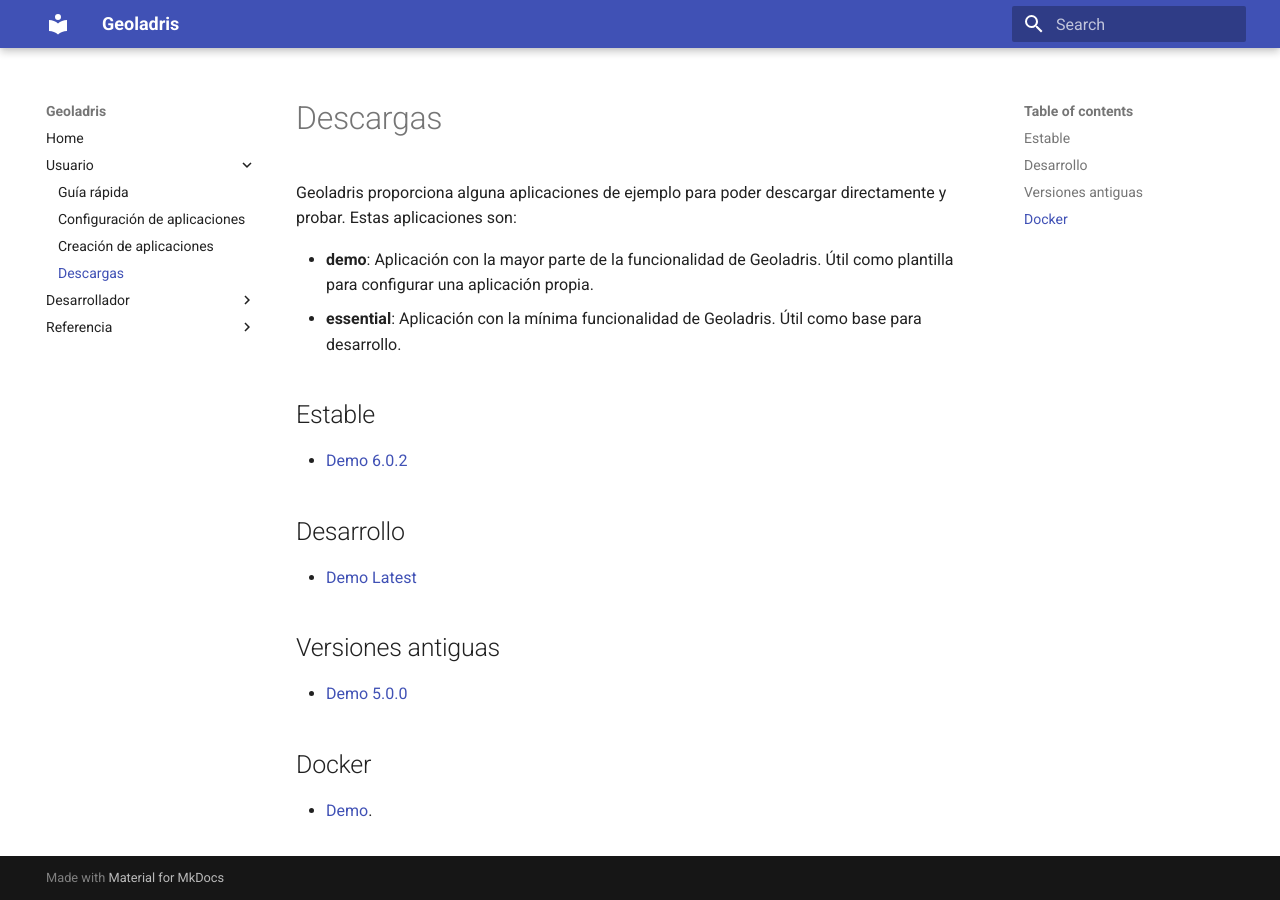
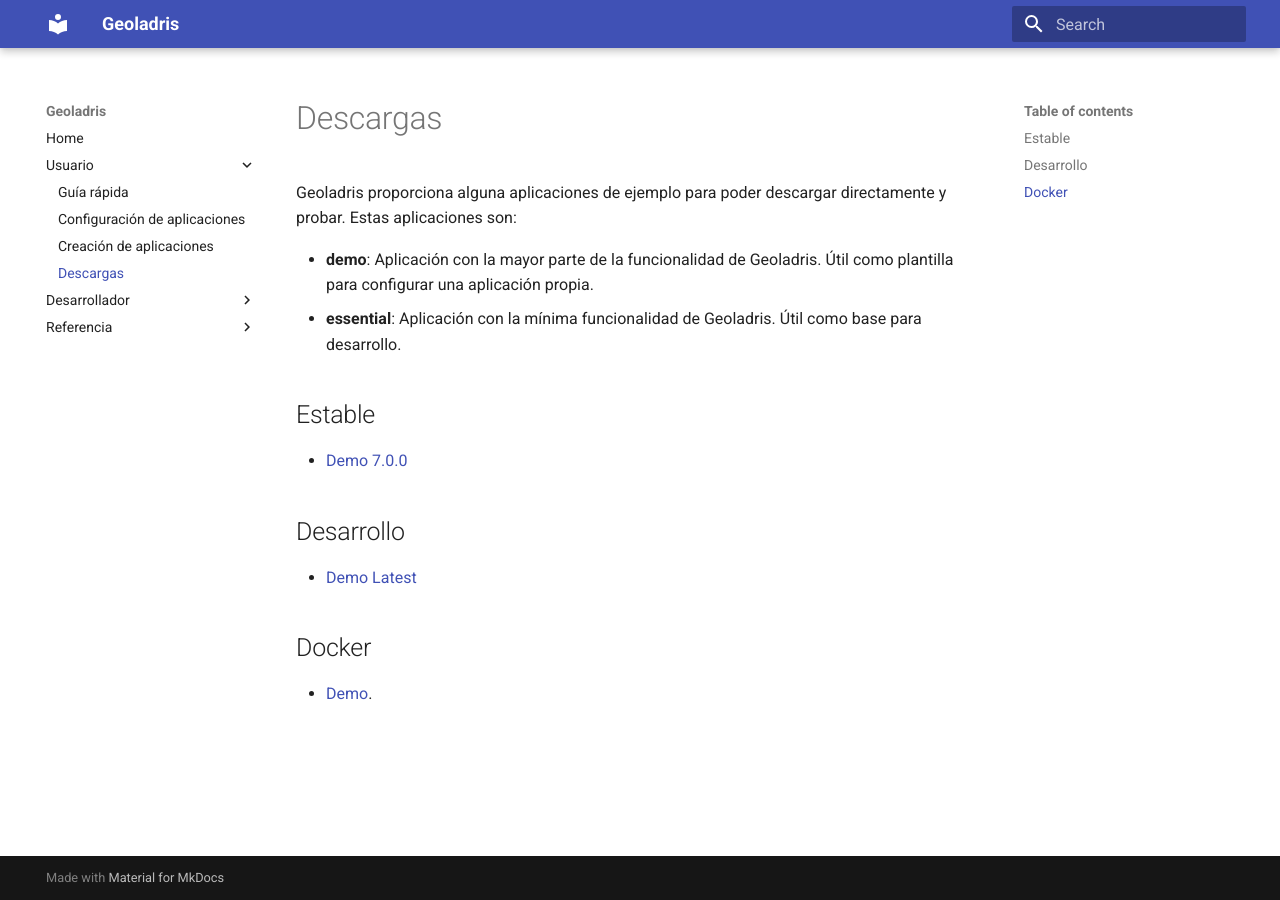
Before and after one commit to geoladris/doc, an MkDocs documentation site: the page built from docs/user/download.md, in a window 1280 px wide. Built offline with MkDocs 1.6.1 and Material for MkDocs 9.7.7, drawn with Linux system fonts in a browser that asks for light colours; old or Windows-style settings are respelled for this version of MkDocs.

Commit message:
Update download links

```diff
--- a/docs/user/download.md
+++ b/docs/user/download.md
@@ -5,16 +5,11 @@
 
 ## Estable
 
-* [Demo 6.0.2](http://nullisland.geomati.co:8082/repository/releases/org/fao/unredd/apps/demo/6.0.2/demo-6.0.2.war)
+* [Demo 7.0.0](https://repo1.maven.org/maven2/com/github/geoladris/apps/demo/7.0.0/demo-7.0.0.war)
 
 ## Desarrollo
 
-* [Demo Latest](http://nullisland.geomati.co:8082/repository/snapshots/org/fao/unredd/apps/demo/7.0.0-SNAPSHOT/demo-7.0.0-SNAPSHOT.war)
-
-## Versiones antiguas
-
-* [Demo 5.0.0](http://nullisland.geomati.co:8082/repository/releases/org/fao/unredd/apps/demo/5.0.0/demo-5.0.0.war)
-
+* [Demo Latest](https://oss.sonatype.org/content/repositories/snapshots/com/github/geoladris/apps/demo/7.1.0-SNAPSHOT/)
 
 ## Docker
 
```
Also changed, not shown: docs/user/quickstart.md (+3 -3 lines).
